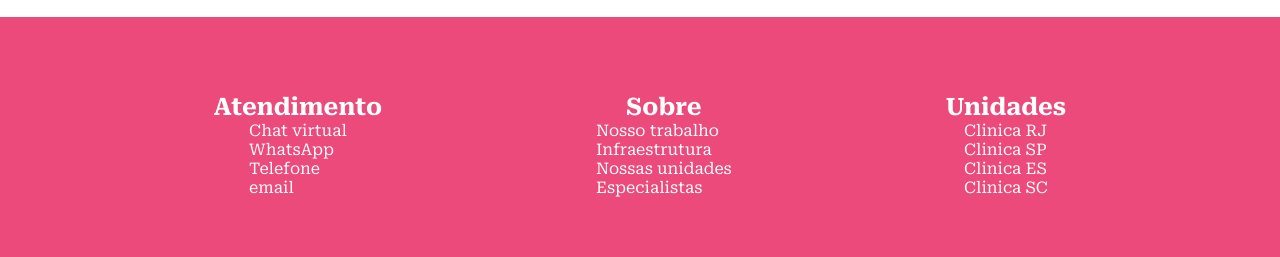
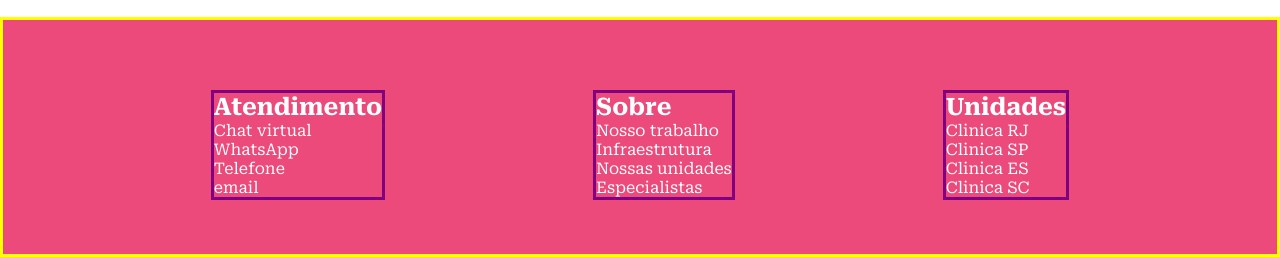
Before and after one commit to lolimamota/DesafioFinalMod1, a plain HTML site: page index.html in a window 1280 px wide. Shown: the part 3747-4004 px from the top of the page. Drawn offline with Linux system fonts and the light colour scheme.

Commit message:
alinhamento e finalização

```diff
--- a/style.css
+++ b/style.css
@@ -297,6 +297,7 @@ li > img{
         width: 60%;
     }
     .finale{
+        border: solid yellow;
         background-color: #EB4A7B;
         height: 30vh;
         color: #fff;
@@ -313,7 +314,9 @@ li > img{
         display: none;
     }
     .divFinale{
+        border: solid purple;
         text-align: left;
+        align-items: flex-start;
     }
     .divFinale h2{
         text-align: left;
```
